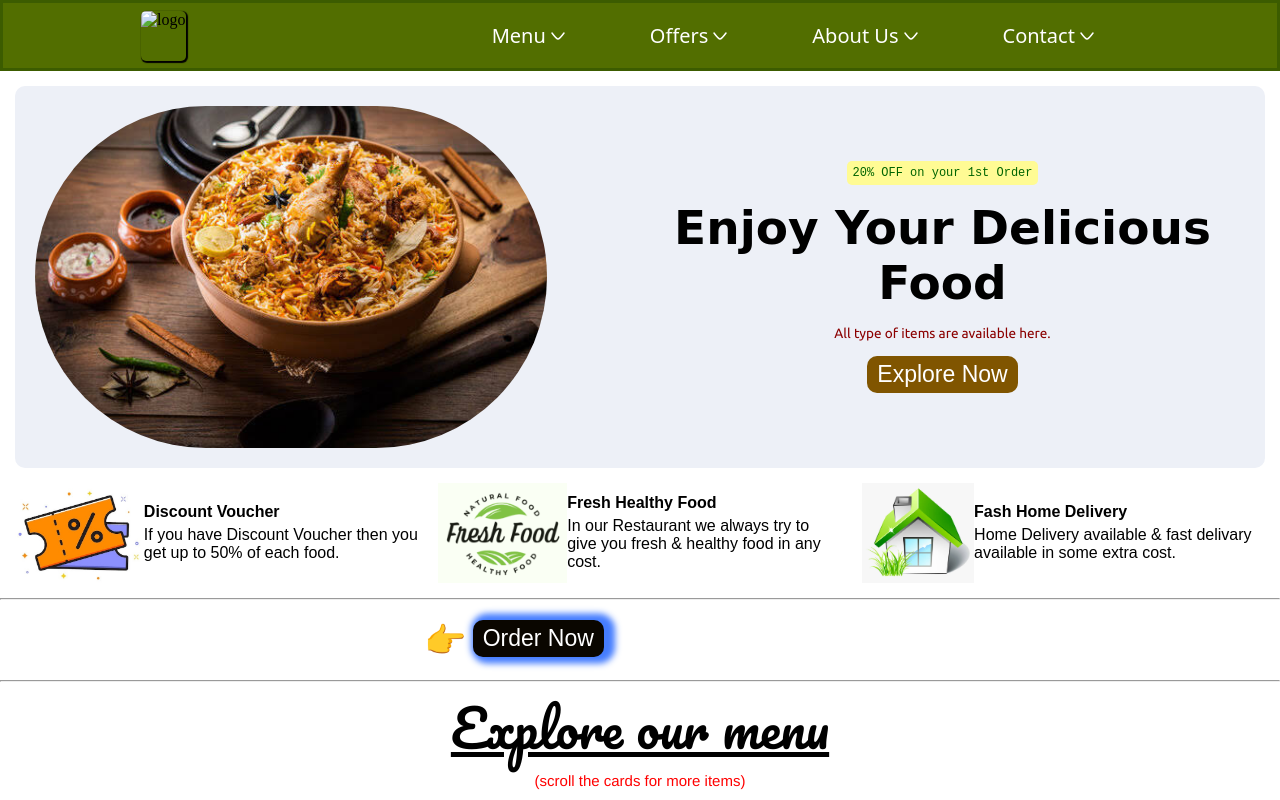
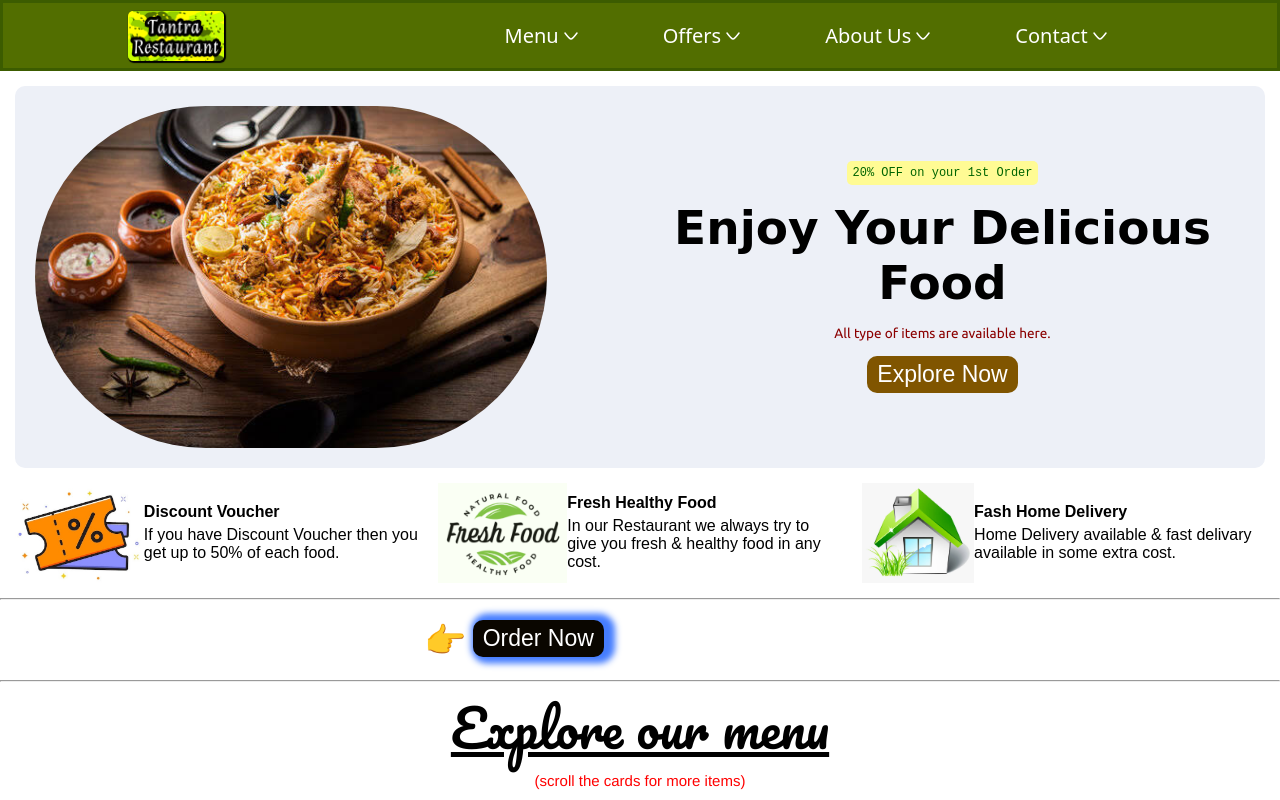
Before and after one commit to debojyoti-tantra/Tantra-Restaurant, a plain HTML site: page index.html in a window 1280 px wide. Shown: the top 800 px of the page. Drawn offline with Linux system fonts and the light colour scheme; a web font is replaced by a local one.

Commit message:
Update index.html

```diff
--- a/index.html
+++ b/index.html
@@ -9,13 +9,13 @@
     content="A restaurant is a place where you can eat a meal and pay for it. In restaurants, your food is usually served to you at your table by a waiter or waitress. The restaurant serves breakfast, lunch, and dinner. The food at the restaurant was good and the waiters were polite.">
   <meta name="keywords" content="restaurant, food, tantar, food, delivery">
   <meta name="author" content="Debojyoti Tantra">
-  <link rel="shortcut icon" href="./logo.jfif" type="image/x-jfif">
+  <link rel="shortcut icon" href="./logo.jpg" type="image/x-jpg">
   <link rel="stylesheet" href="./style.css">
 </head>
 <body>
   <header>
     <nav class="nav">
-      <img src="./logo.jfif" alt="logo">
+      <img src="./logo.jpg" alt="logo">
       <div class="menu-icon" onclick="toggleMenu()">☰</div>
       <ul class="nav-links">
         <li><span><a href="#">Menu <svg xmlns="http://www.w3.org/2000/svg" viewBox="0 0 24 24" width="24" height="24" color="#000000" fill="none">
@@ -230,7 +230,7 @@
     <hr>
     <div class="main7">
       <div class="main71">
-        <img src="./founder.jfif" alt="founder">
+        <img src="./founder.png" alt="founder">
         <span>Founder: Debojyoti Tantra</span>
       </div>
       <div class="main72">
@@ -314,7 +314,7 @@
     </div>
     <div class="foo2">
       <div class="foo21">
-        <img src="./logo.jfif" alt="logo">
+        <img src="./logo.jpg" alt="logo">
       </div>
       <div class="foo22">
         <a href="#"><svg xmlns="http://www.w3.org/2000/svg" viewBox="0 0 24 24" width="24" height="24" color="#000000" fill="none">
```
